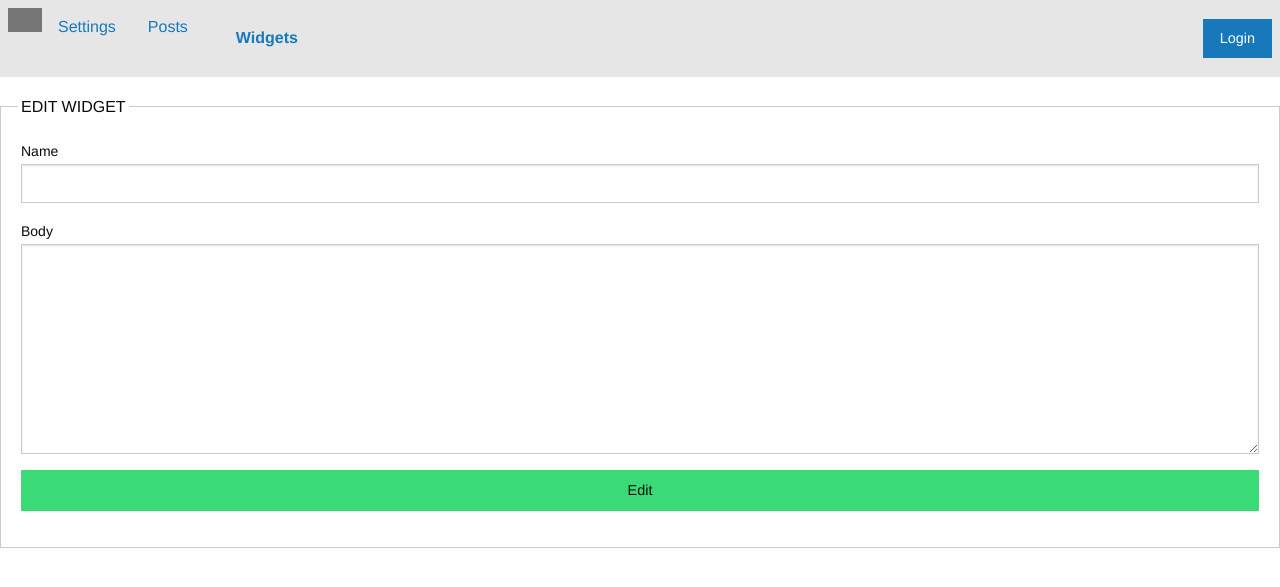
After one commit to jjpikoov/jjblog, a Flask app: template templates/admin/edit_widget.j2 in a window 1280 px wide. The commit adds this page. Shown: the top 587 px of the page. Run offline with Flask 2, Linux system fonts and the light colour scheme; the template is opened without the code that fills it, so the values that code supplies are empty; parts of the project's set-up code (start-up, migrations or seed data) failed here and were passed over; some libraries are stand-ins or nearby versions.

Commit message:
Widgets done, some fixes in editing posts.

```diff
--- a/database.py
+++ b/database.py
@@ -69,3 +69,37 @@ class SqliteDatabase(Database):
                 "UPDATE posts SET title = ?, date = ?, text = ?\
                 WHERE id = ?", [title, date, text, post_id])
         self.db.commit()
+
+    def add_widget(self, name, body):
+        self.db.cursor().execute(
+                "INSERT INTO widgets (name, body)\
+                VALUES(?, ?)", [name, body])
+        self.db.commit()
+
+    def get_widgets(self):
+        widgets = []
+        for row in self.db.cursor().execute(
+                "SELECT id, name, body FROM widgets"):
+            widgets.append(dict(
+                        widget_id=str(row[0]),
+                        name=row[1], body=row[2]))
+        return widgets
+
+    def get_widget_by_id(self, widget_id):
+        for widget in self.db.cursor().execute(
+                "SELECT id, name, body FROM widgets WHERE id = ?",
+                widget_id):
+            return dict(
+                    widget_id=str(widget[0]),
+                    name=widget[1], body=widget[2])
+
+    def delete_widget(self, widget_id):
+        self.db.cursor().execute(
+                "DELETE FROM widgets WHERE id = ?", str(widget_id))
+        self.db.commit()
+
+    def edit_widget(self, widget_id, name, body):
+        self.db.cursor().execute(
+                "UPDATE widgets SET name = ?, body = ?\
+                WHERE id = ?", [name, body, widget_id])
+        self.db.commit()
--- a/main.py
+++ b/main.py
@@ -27,7 +27,8 @@ app.register_blueprint(admin, url_prefix='/admin/')
 @app.route('/')
 def show_blog():
     posts = g.db.get_posts()
-    return render_template('blog.j2', posts=posts)
+    widgets = g.db.get_widgets()
+    return render_template('blog.j2', posts=posts, widgets=widgets)
 
 
 if __name__ == '__main__':
--- a/schema.sql
+++ b/schema.sql
@@ -9,6 +9,6 @@ create table posts (
 drop table if exists widgets;
 create table widgets (
         id integer primary key autoincrement,
-        position integer,
+        name text,
         body text
         );
--- a/templates/admin/edit_post.j2
+++ b/templates/admin/edit_post.j2
@@ -1,5 +1,6 @@
 {% extends "admin/new_post.j2" %}
 {% block title %}Edit post{% endblock %}
+{% block legend %}EDIT POST{% endblock %}
 {% block title_value %}value="{{post.title}}"{% endblock %}
 {% block day_value %}value="{{post.day}}"{% endblock %}
 {% block month_value %}value="{{post.month}}"{% endblock %}
--- /dev/null
+++ b/templates/admin/edit_widget.j2
@@ -0,0 +1,8 @@
+{% extends "admin/new_widget.j2" %}
+{% block title %}Edit widget{% endblock %}
+{% block legend %}EDIT WIDGET{% endblock %}
+{% block name_value %}value="{{widget.name}}"{% endblock %}
+{% block body_text %}
+{{widget.body}}
+{% endblock %}
+{% block button_label %}Edit{% endblock %}
--- a/templates/admin/new_post.j2
+++ b/templates/admin/new_post.j2
@@ -3,7 +3,7 @@
 {% block body %}
   <div class="row">
     <fieldset class="small-12 medium-8 medium-centered columns fieldset">
-      <legend>NEW POST</legend>
+      <legend>{% block legend %}NEW POST{% endblock %}</legend>
       <form method="post">
         <label for="title">Title
           <input type="text" name="title" {% block title_value %}placeholder="Post title"{% endblock %}>
--- /dev/null
+++ b/templates/admin/new_widget.j2
@@ -0,0 +1,20 @@
+{% extends "admin/widgets.j2" %}
+{% block title %}New widget{% endblock %}
+{% block body %}
+  <div class="row">
+    <fieldset class="small-12 medium-8 medium-centered columns fieldset">
+      <legend>{%block legend %}NEW WIDGET{% endblock %}</legend>
+      <form method="post">
+        <label for="title">Name
+          <input type="text" name="name" {% block name_value %}placeholder="Widget name"{% endblock %}>
+        </label>
+        <label for="text">Body
+          <textarea name="body" rows="8" cols="40">{% block body_text %}{% endblock %}</textarea>
+        </label>
+        <button class="success expanded button" type="submit">
+          {% block button_label %}Create{% endblock %}
+        </button>
+      </form>
+    </fieldset>
+  </div>
+{% endblock %}
--- /dev/null
+++ b/templates/admin/widgets.j2
@@ -0,0 +1,40 @@
+{% extends "admin/menu.j2" %}
+{% block title %}Widgets{% endblock %}
+{% block more_css %}
+{% endblock %}
+{% block widgets_menu_item_attributes %}class="menu-text"{% endblock %}
+{% block body %}
+<div class="row">
+  <div class="medium-3 medium-centered columns">
+    <a class="expanded button" href="{{ url_for('admin.show_new_widget_forms') }}">New widget</a>
+  </div>
+  <div class="row">
+    <table class="">
+      <thead>
+        <tr>
+          <th>Name</th>
+          <th>Body</th>
+          <th></th>
+          <th></th>
+        </tr>
+      </thead>
+      <tbody>
+        {% for widget in widgets %}
+          <tr>
+            <td>{{widget.name}}</td>
+            <td>{{widget.body}}</td>
+            <td>
+              <a class="tiny button" href="{{url_for('admin.edit_widget', widget_id=widget.widget_id)}}">Edit</a>
+            </td>
+            <td>
+              <a class="tiny alert button" href="{{url_for('admin.delete_widget', widget_id=widget.widget_id)}}">Delete</a>
+            </td>
+          </tr>
+        {% endfor %}
+      </tbody>
+    </table>
+  </div>
+</div>
+{% endblock %}
+{% block more_scripts %}
+{% endblock %}
```
Also changed, not shown: admin.py (+44 -1 lines), templates/blog.j2 (+4 -5 lines).
